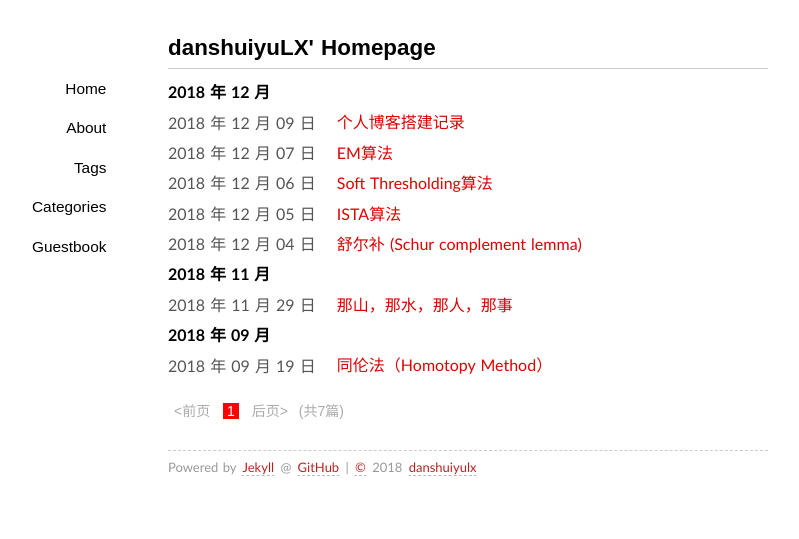
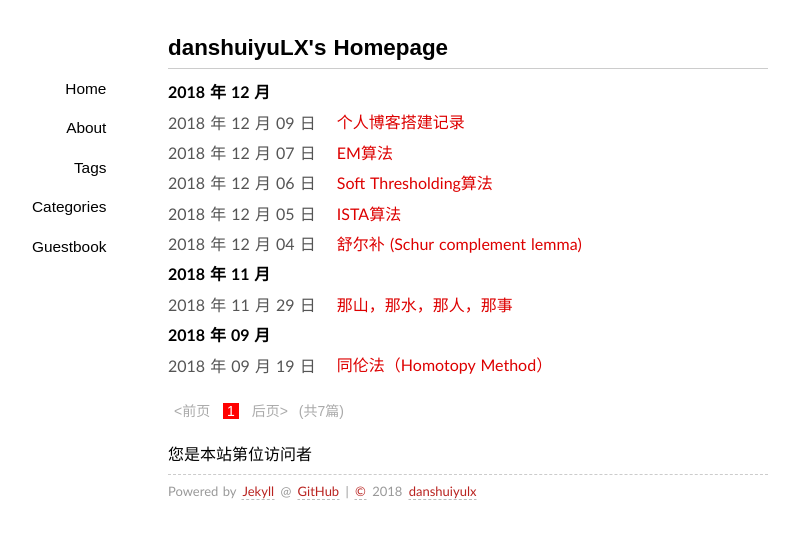
Before and after one commit to danshuiyuLX/danshuiyuLX.github.io, a Jekyll site: the page built from index.html, in a window 1280 px wide. Shown: the top 539 px of the page, without its empty margins (172-971 px from the left). Built offline with Jekyll 4.4.1, drawn with Linux system fonts in a browser that asks for light colours; the list of posts is cut into pages by our own code; comment, search, counter and statistics services are not loaded.

Commit message:
增加访问统计功能

```diff
--- a/_config.yml
+++ b/_config.yml
@@ -11,7 +11,7 @@
 permalink: /:title/
 url: danshuiyulx.github.io
 #url: http://www.neulx.com
-name: 李翔的个人博客。
+name: 李翔的个人博客
 author: danshuiyulx
 email: 1516505135@qq.com
 qq: 1516505135
--- a/index.html
+++ b/index.html
@@ -1,5 +1,5 @@
 ---
-title: danshuiyuLX' Homepage
+title: danshuiyuLX's Homepage
 layout: page
 ---
 
@@ -52,3 +52,10 @@
   {% endif %}
   (共{{ paginator.total_posts }}篇)
 </div>
+
+<script async src="//busuanzi.ibruce.info/busuanzi/2.3/busuanzi.pure.mini.js">
+</script>
+
+<span id="busuanzi_container_site_uv">
+  您是本站第<span id="busuanzi_value_site_uv"></span>位访问者
+</span>
```
Also changed, not shown: _layouts/post.html (+7 -0 lines), _layouts/default.html (line endings or trailing spaces).
